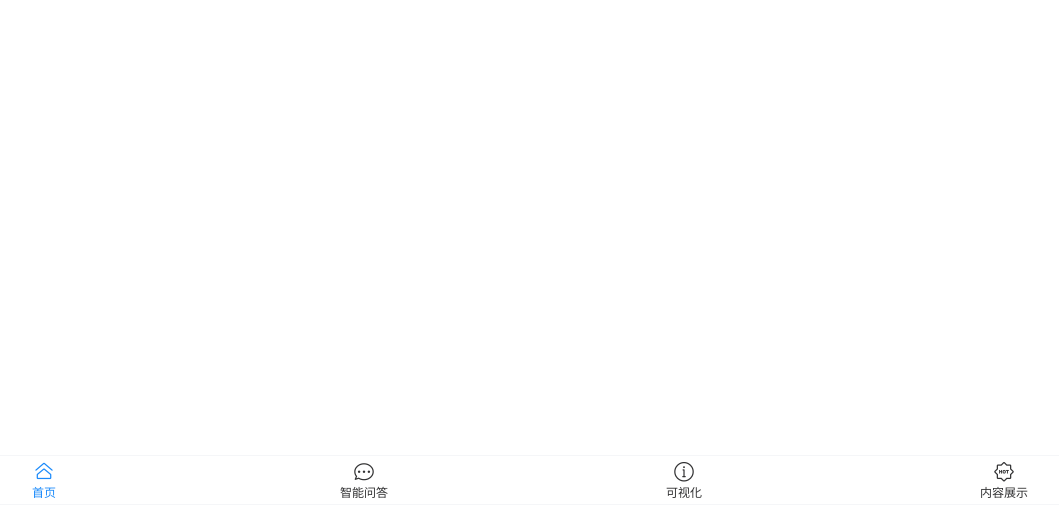
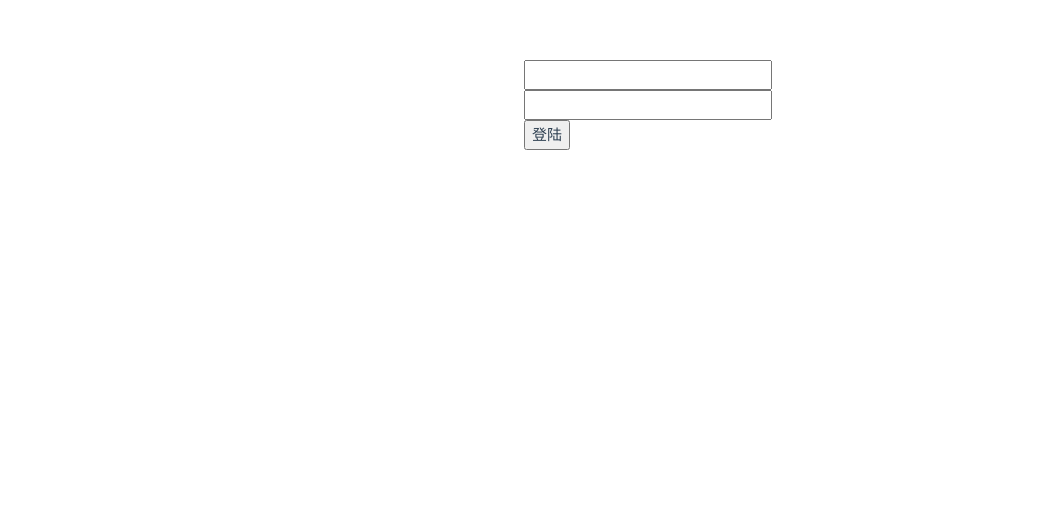
Before and after one commit to liangchengkong/vue-project, a Vue app: page /login in a window 1280 px wide. Before the commit this address had no page. Shown: the part 295-800 px from the top of the page, without its empty margins (116-1175 px from the left). Built offline with nearby package versions, Linux system fonts and the light colour scheme; the HTML template or start-up script is replaced by a standard one.

Commit message:
尚未完善login

```diff
--- a/src/App.vue
+++ b/src/App.vue
@@ -1,6 +1,7 @@
 <script setup lang="ts">
 import { RouterLink, RouterView } from 'vue-router'
 import Tabbar from './components/TabBar.vue';
+// import Login from './components/Login.vue';
 </script>
 
 <template>
@@ -10,6 +11,7 @@ import Tabbar from './components/TabBar.vue';
       <nav>
         <Tabbar></Tabbar>
       </nav>
+
     </div>
 
   </header>
--- /dev/null
+++ b/src/components/Login.vue
@@ -0,0 +1,33 @@
+<script >
+import axios from 'axios';
+export default
+{
+
+name: 'Login',
+  data() {
+    return {
+      username: '',
+      password: ''
+    };
+  },
+  methods:{
+    login(){
+    axios.post('api',{username:this.username,password:this.username})
+    .then(res=>{}).catch(err=>{})
+}}
+}
+</script>
+<template>
+    <form action="">
+        <div>
+            <input type="text" v-model="username">
+            <label for="username"></label>
+        </div>
+        <div>
+            <input type="text" v-model="password">
+            <label for="password"></label>
+        </div>
+        <button type="submit">登陆</button>
+    </form>
+</template>
+<style scoped></style>
--- a/src/components/TabBar.vue
+++ b/src/components/TabBar.vue
@@ -1,7 +1,7 @@
 <script>
 import {ref} from 'vue';
 import 'vant/lib/index.css';
-// import { RouterLink, RouterView } from 'vue-router'
+
 
 
 export default {
@@ -14,7 +14,7 @@ export default {
 
 <template>
     <div>
-        <van-tabbar v-model="active">
+        <van-tabbar v-model="active" v-if="active">
             <van-tabbar-item icon="home-o" to="/">首页</van-tabbar-item>
             <van-tabbar-item icon="chat-o" to="AI">智能问答</van-tabbar-item>
             <van-tabbar-item icon="info-o" to="/content">可视化</van-tabbar-item>
--- a/src/main.ts
+++ b/src/main.ts
@@ -7,6 +7,7 @@ import { Tabbar, TabbarItem } from 'vant';
 import App from './App.vue'
 import router from './router'
 
+
 const app = createApp(App)
 
 app.use(createPinia())
--- a/src/router/index.ts
+++ b/src/router/index.ts
@@ -1,6 +1,7 @@
 import { createRouter, createWebHistory } from 'vue-router'
 import HomeView from '../views/HomeView.vue'
 
+const isLoggedIn=false;
 const router = createRouter({
   history: createWebHistory(import.meta.env.BASE_URL),
   routes: [
@@ -8,6 +9,8 @@ const router = createRouter({
       path: '/',
       name: 'home',
       component: HomeView,
+      // redirect:'login',
+       meta:{requiresAuth:true}
     },
     {
       path: '/AI',
@@ -33,7 +36,19 @@ const router = createRouter({
           // which is lazy-loaded when the route is visited.
           component: () => import('../views/VisualizationView.vue'),
       },
+      {
+        path:'/login',
+        name:'login',
+        component:()=>import('../components/Login.vue'),
+      },
   ],
 })
 
+router.beforeEach((to, from, next) => {
+  if (to.meta.requiresAuth && !isLoggedIn) { // 检查登录状态
+    next('/login') // 未登录跳转到登录页
+  } else {
+    next()
+  }
+})
 export default router
```
